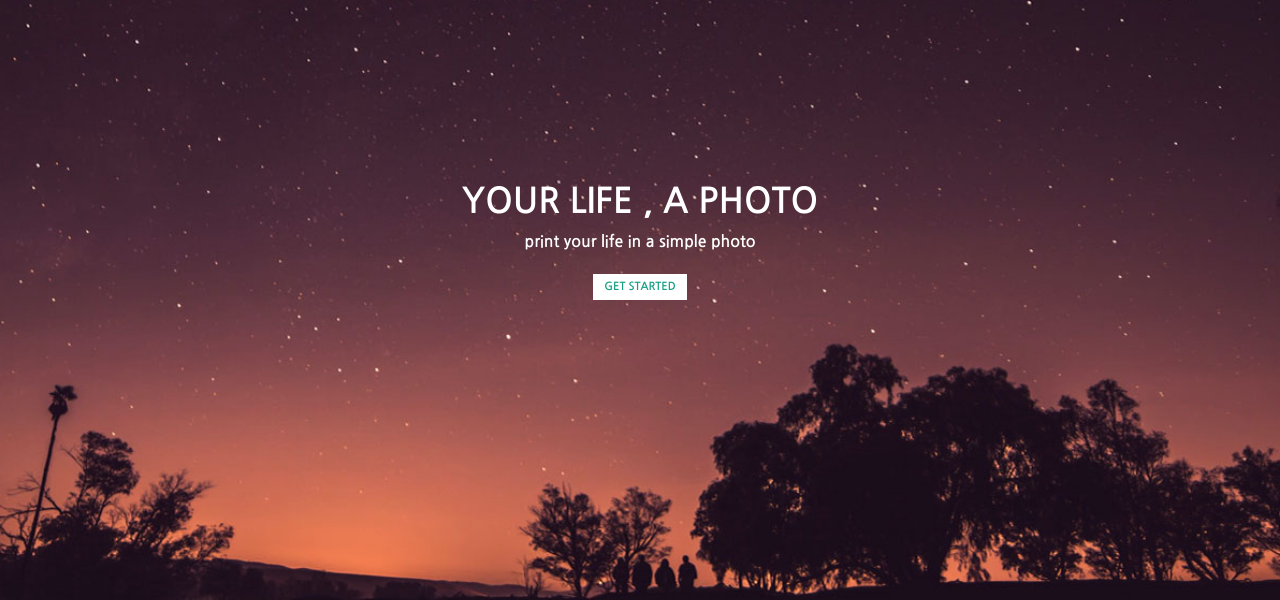
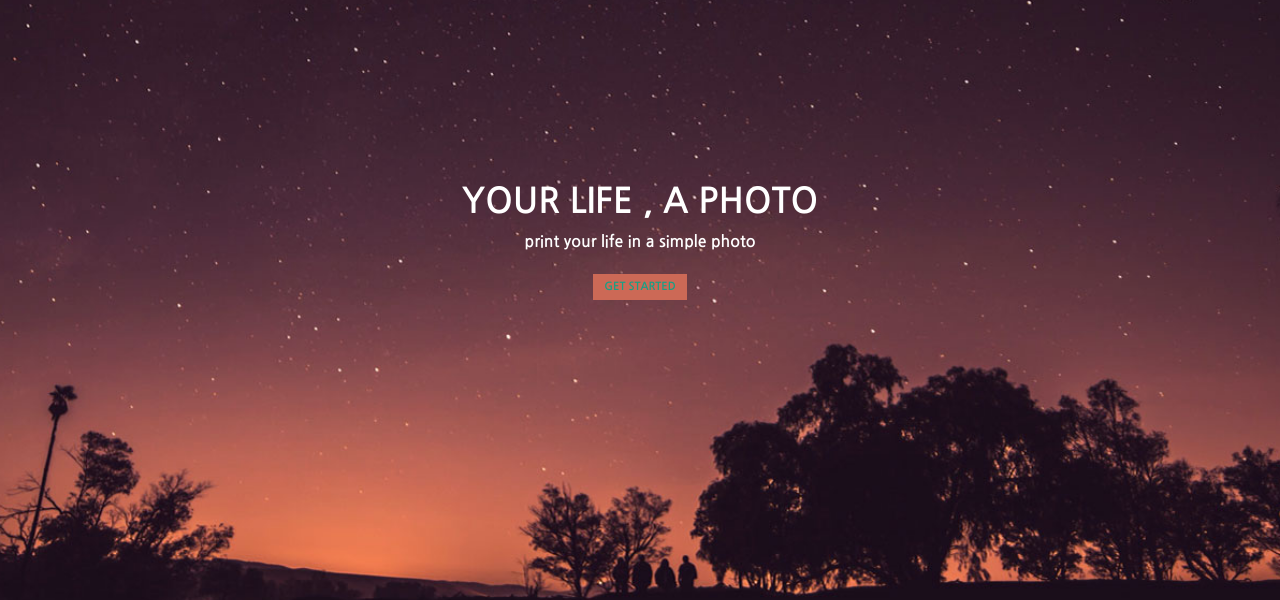
Before and after one commit to TursunmetovaFeruza/TursunmetovaFeruza.github.io, a plain HTML site: page index.html in a window 1280 px wide. In both pictures the pointer is over the link 640 px from the left and 446 px from the top of the page. Shown: the part 159-759 px from the top of the page. Drawn offline with nearby package versions, Linux system fonts and the light colour scheme.

Commit message:
Update style.css
Co-Authored-By: tursunmetovaferuza <tursunmetovaferuza@users.noreply.github.com>

```diff
--- a/app/public/style/style.css
+++ b/app/public/style/style.css
@@ -129,7 +129,7 @@ h1,h2,h3,h4,h5,h6{
 }
 
 .btn:hover{
-  background-color: #fff;
+  background-color: #cc6956;
   color:#16a085;
 
 }
```
